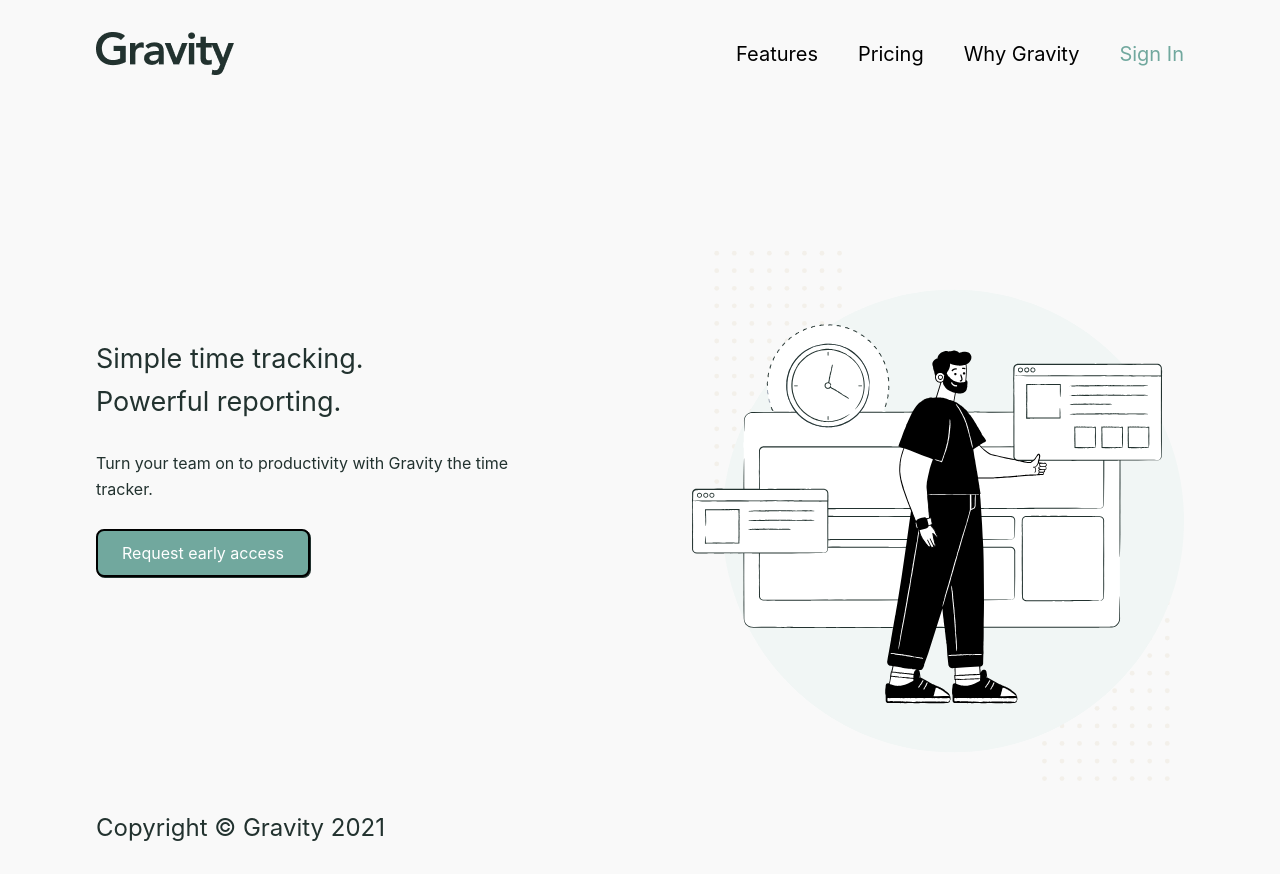
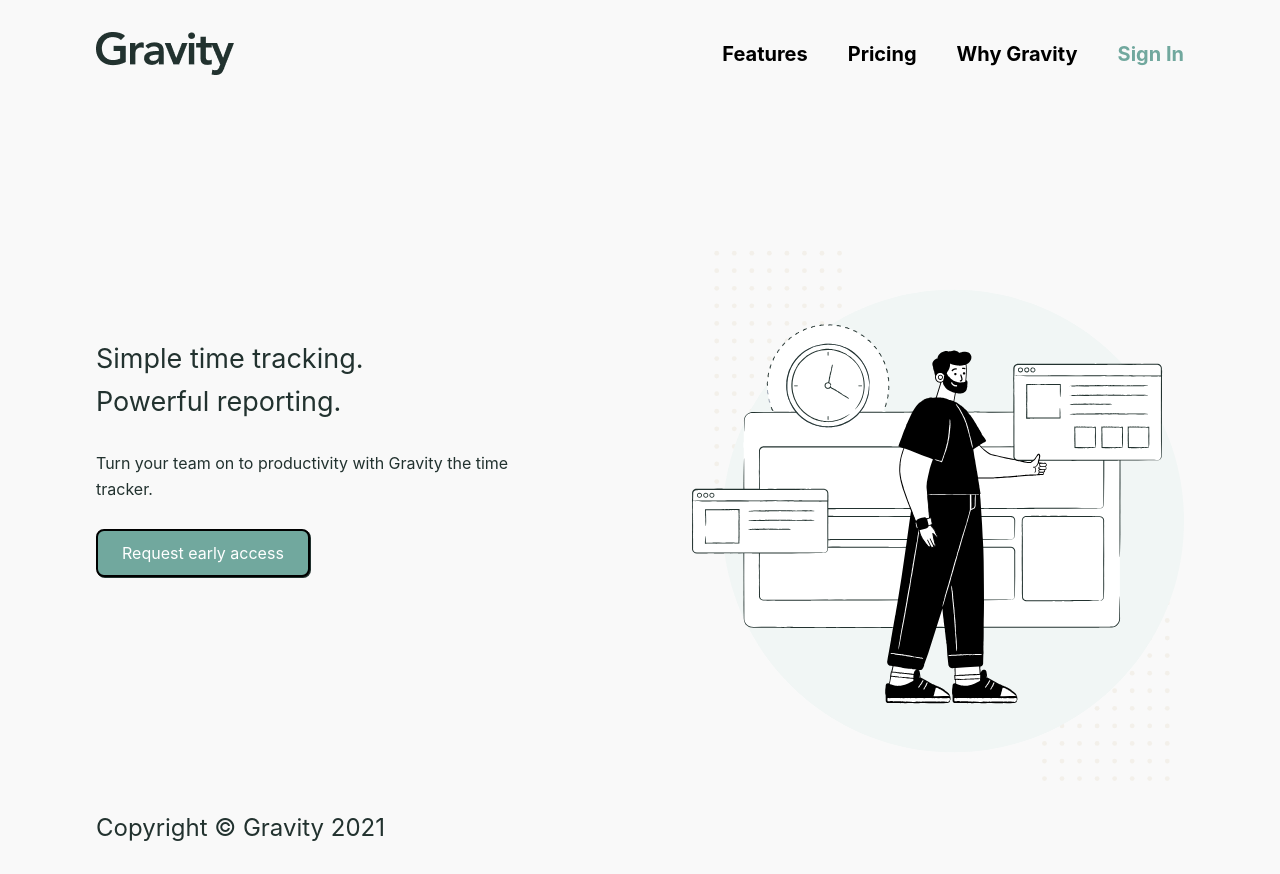
Before and after one commit to Rex739/time-tracker, a Next.js app: page / in a window 1280 px wide. Built offline with nearby package versions, Linux system fonts and the light colour scheme.

Commit message:
increased font weight of desktop nav to 500

```diff
--- a/styles/navbarFooter.module.css
+++ b/styles/navbarFooter.module.css
@@ -73,7 +73,11 @@
 	}
 	.desktopNav ul li{
 		margin: auto 15px;
+		font-weight: bolder;
 	}
+	/* .desktopNav ul li a{
+		font-weight: bolder
+	} */
 	.desktopNav ul li:first-child{
 		margin-right: auto;
 	}
```
